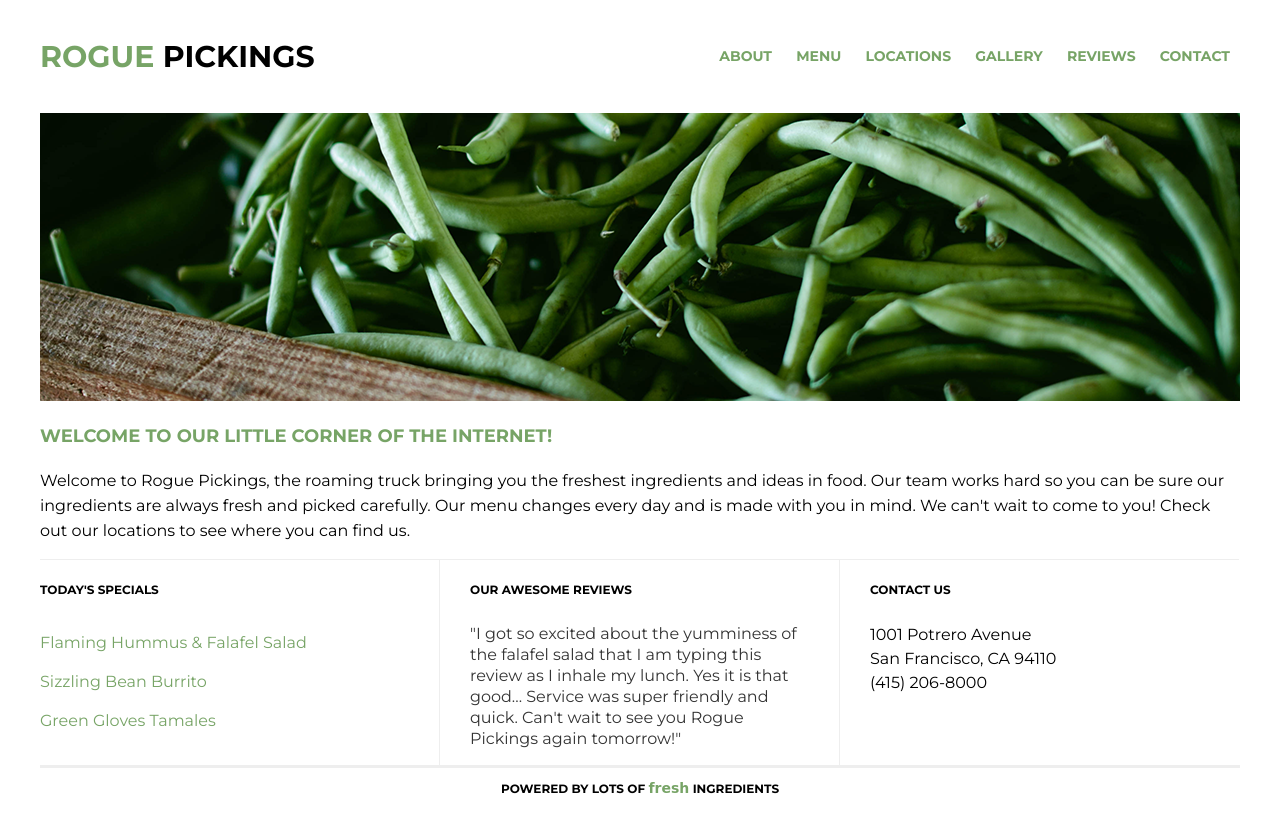
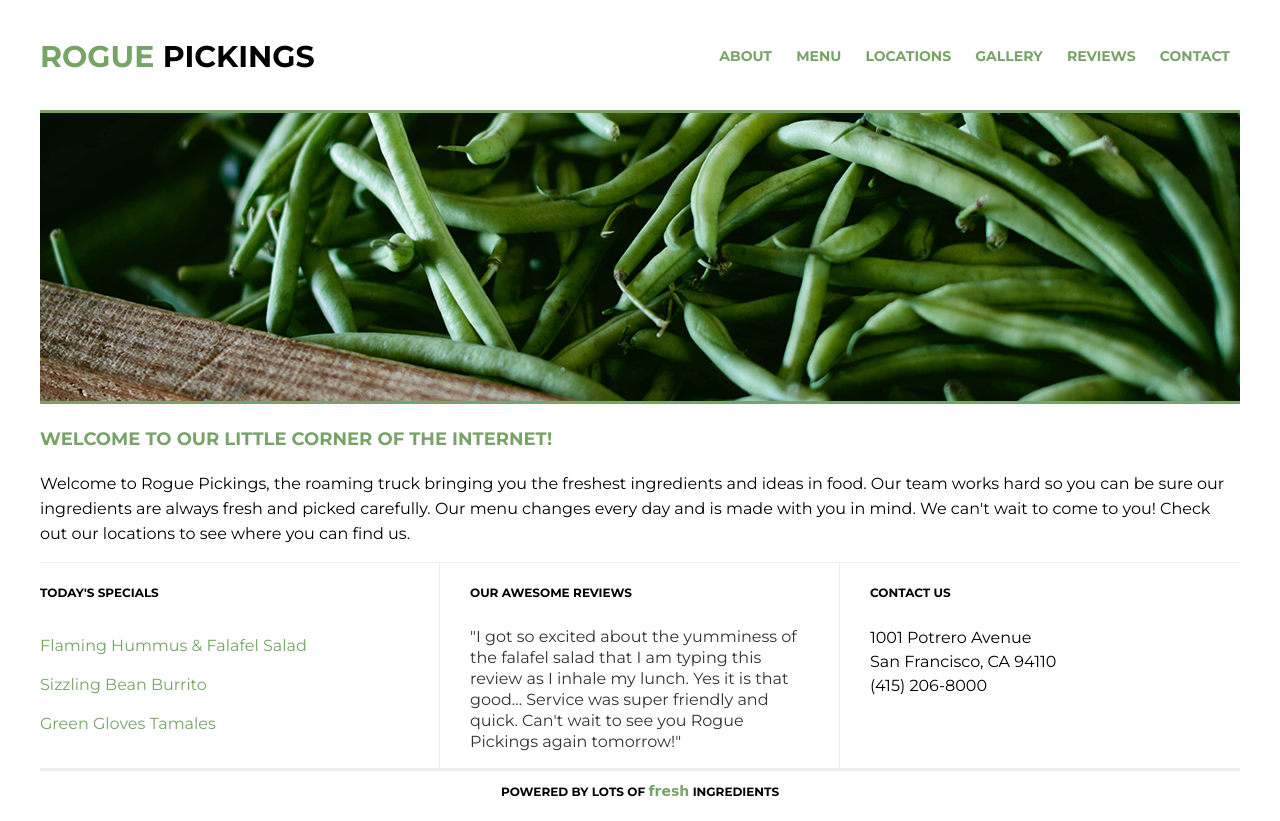
Before and after one commit to danidarling/rogue-pickings, a plain HTML site: page index.html in a window 1280 px wide. Drawn offline with Linux system fonts and the light colour scheme; a web font is replaced by a local one.

Commit message:
Added border to top and bottom of home page image

```diff
--- a/css/main.css
+++ b/css/main.css
@@ -37,6 +37,7 @@ p {
 /***** HEADER *****/
 
 header {
+    border-bottom: 3px solid #77a466;
     height: 110px;
     margin: 0 auto;
 }
@@ -80,6 +81,10 @@ nav ul li {
 
 .main-image {
     height: auto;
+}
+
+.main-image img {
+    border-bottom: 3px solid #77a466;
 }
 
 .main-title {
```
